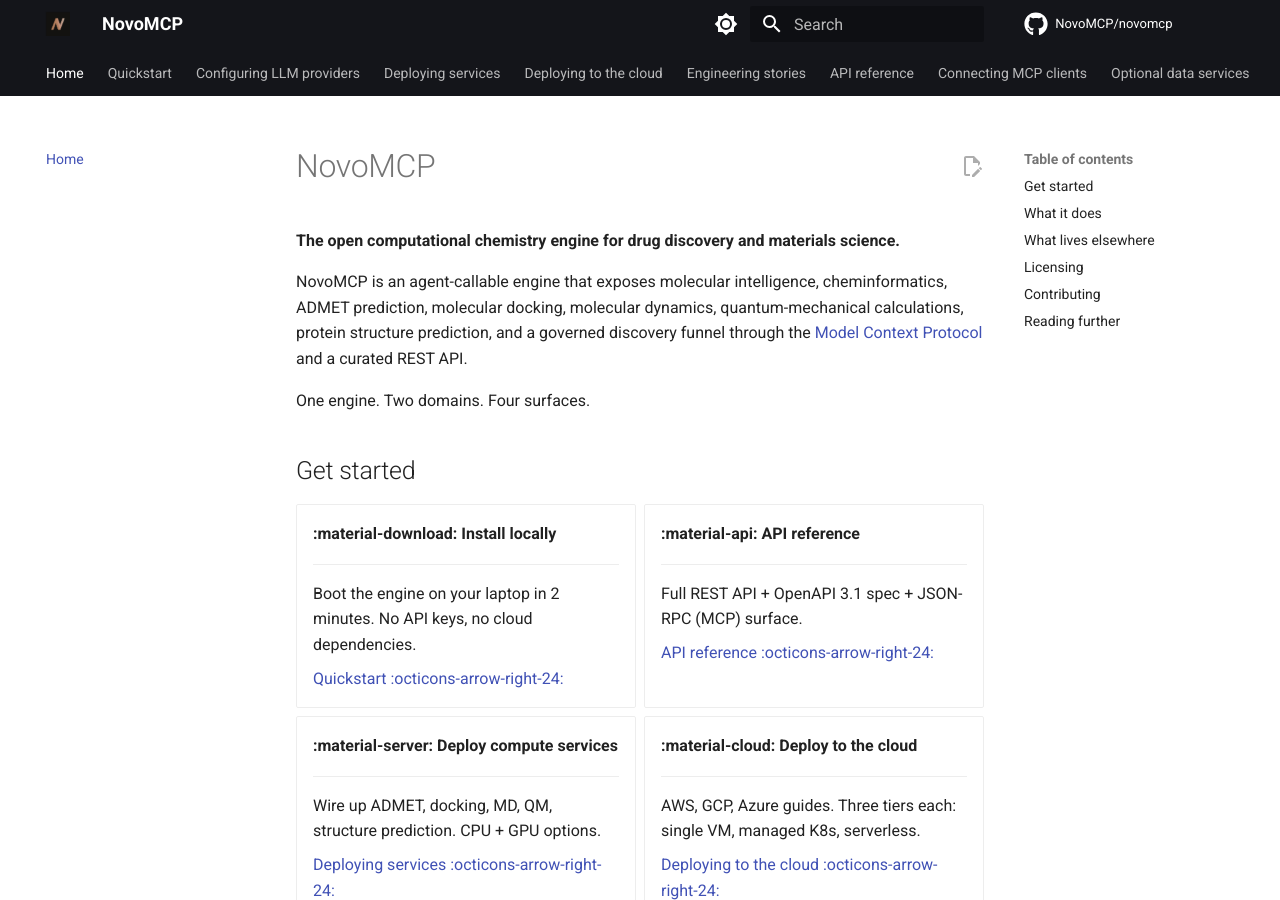
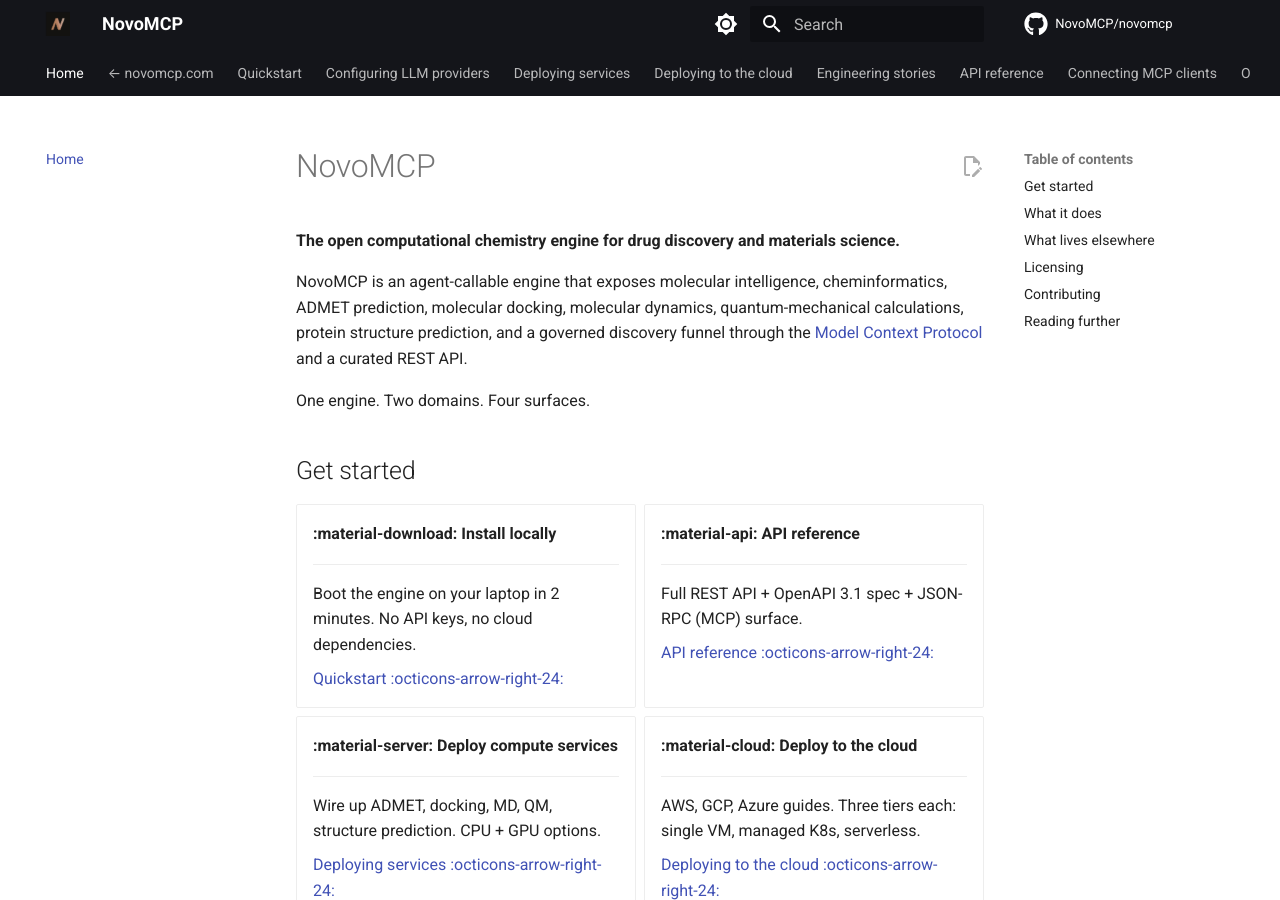
Before and after one commit to NovoMCP/novomcp, an MkDocs documentation site: the page built from docs/index.md, in a window 1280 px wide and 900 px high. Built offline with MkDocs 1.6.1 and Material for MkDocs 9.7.7, drawn with Linux system fonts in a browser that asks for light colours; comment, search, counter and statistics services are not loaded.

Commit message:
docs: add '← novomcp.com' sidebar link back to marketing site
Reciprocates the 'Docs' link on the marketing site header. Material
for MkDocs auto-detects absolute URLs and renders with a small
external-link icon + target=_blank, so users leaving docs for
marketing get a fresh tab and keep their docs place.

```diff
--- a/mkdocs.yml
+++ b/mkdocs.yml
@@ -77,6 +77,7 @@
 
 nav:
   - Home: index.md
+  - "← novomcp.com": https://www.novomcp.com/
   - Quickstart: quickstart.md
   - Configuring LLM providers: configuring-llm.md
   - Deploying services:
```
